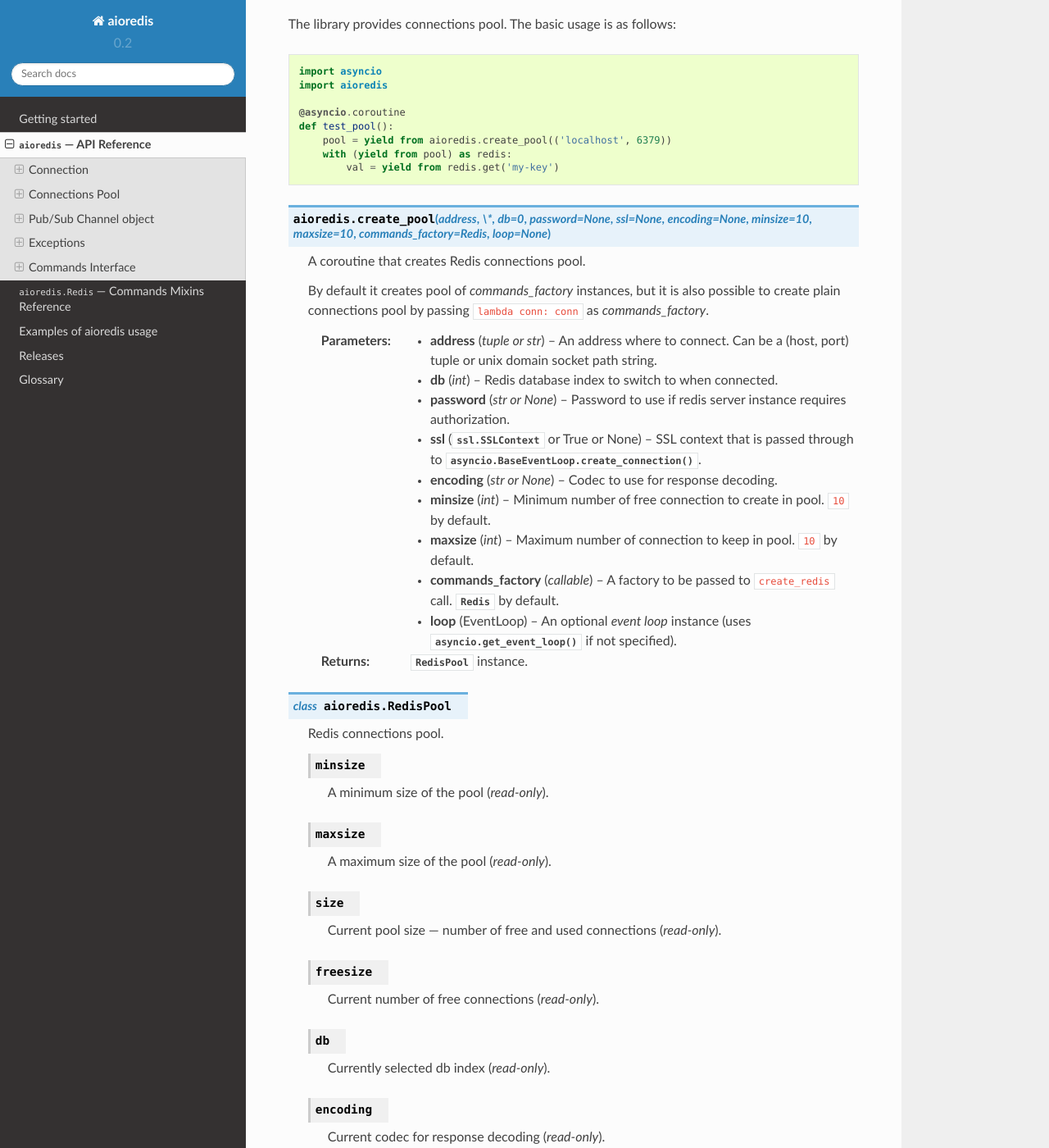
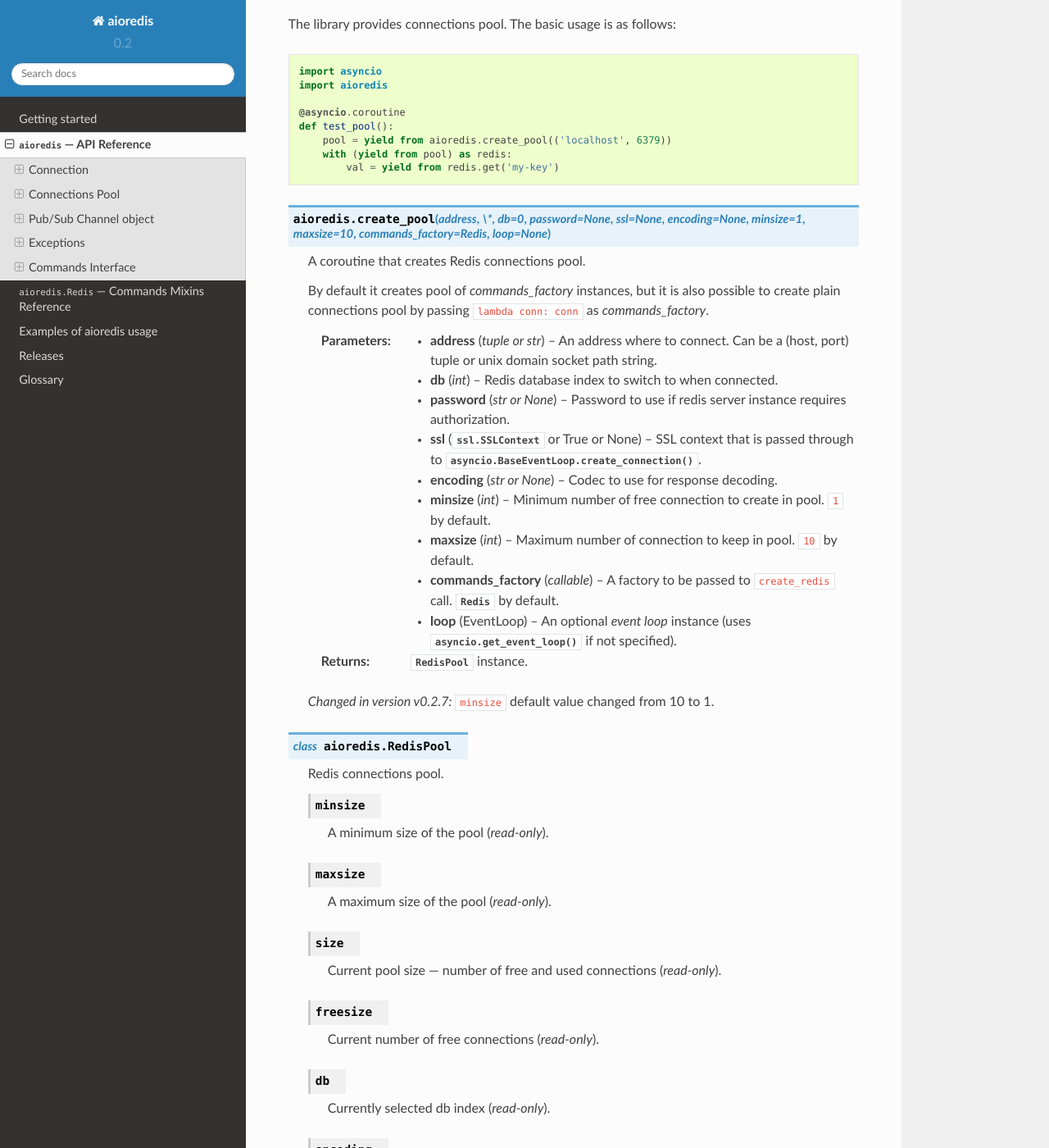
Before and after one commit to aio-libs-abandoned/aioredis-py, a Sphinx documentation site: the page built from docs/api_reference.rst, in a window 1280 px wide and 1400 px high, scrolled down 2974 px. Shown: the whole window at 82% size. Built offline with Sphinx 7.4.7 and the Read the Docs theme 2.0.0, drawn with Linux system fonts in a browser that asks for light colours.

Commit message:
create_pool: minsize default value changed to 1

```diff
--- a/docs/api_reference.rst
+++ b/docs/api_reference.rst
@@ -195,7 +195,7 @@
 .. _aioredis-create_pool:
 
 .. function:: create_pool(address, \*, db=0, password=None, ssl=None, \
-                          encoding=None, minsize=10, maxsize=10, \
+                          encoding=None, minsize=1, maxsize=10, \
                           commands_factory=Redis, loop=None)
 
    A :ref:`coroutine<coroutine>` that creates Redis connections pool.
@@ -222,7 +222,7 @@
    :type encoding: str or None
 
    :param int minsize: Minimum number of free connection to create in pool.
-                       ``10`` by default.
+                       ``1`` by default.
    :param int maxsize: Maximum number of connection to keep in pool.
                        ``10`` by default.
 
@@ -235,6 +235,9 @@
    :type loop: :ref:`EventLoop<asyncio-event-loop>`
 
    :return: :class:`RedisPool` instance.
+
+   .. versionchanged:: v0.2.7
+      ``minsize`` default value changed from 10 to 1.
 
 
 .. class:: RedisPool
```
Also changed, not shown: 2 other files.
